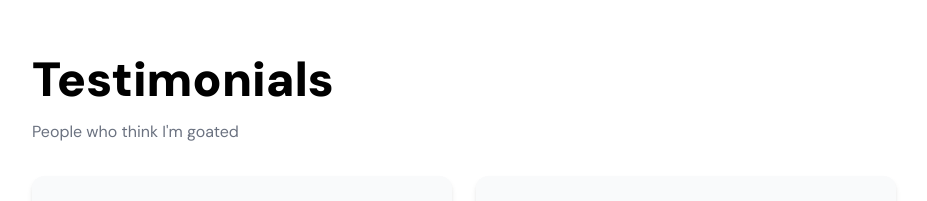
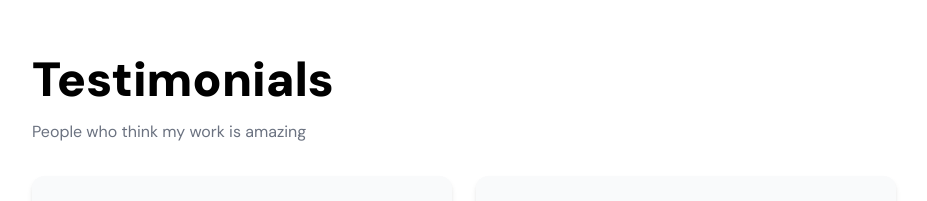
Before and after one commit to Hemit99123/personal-website, a Next.js app: page / in a window 1280 px wide. Shown: the part 2320-2521 px from the top of the page, without its empty margins (176-1103 px from the left). Built offline with nearby package versions, Linux system fonts and the light colour scheme.

Commit message:
Update Testimonials.tsx

```diff
--- a/src/components/Testimonials.tsx
+++ b/src/components/Testimonials.tsx
@@ -6,7 +6,7 @@ const Experience = () => {
   return (
     <div className="mt-10 px-4 sm:px-6 md:px-12 lg:px-16 xl:px-52 mb-16">
       <h1 className="text-3xl sm:text-4xl md:text-5xl font-black mb-4">Testimonials</h1>
-      <p className="text-gray-500 mb-8">People who think I&apos;m goated</p>
+      <p className="text-gray-500 mb-8">People who think my work is amazing </p>
 
       <div className="grid grid-cols-1 sm:grid-cols-2 gap-6">
         {testimonials.map((item, index) => (
```
